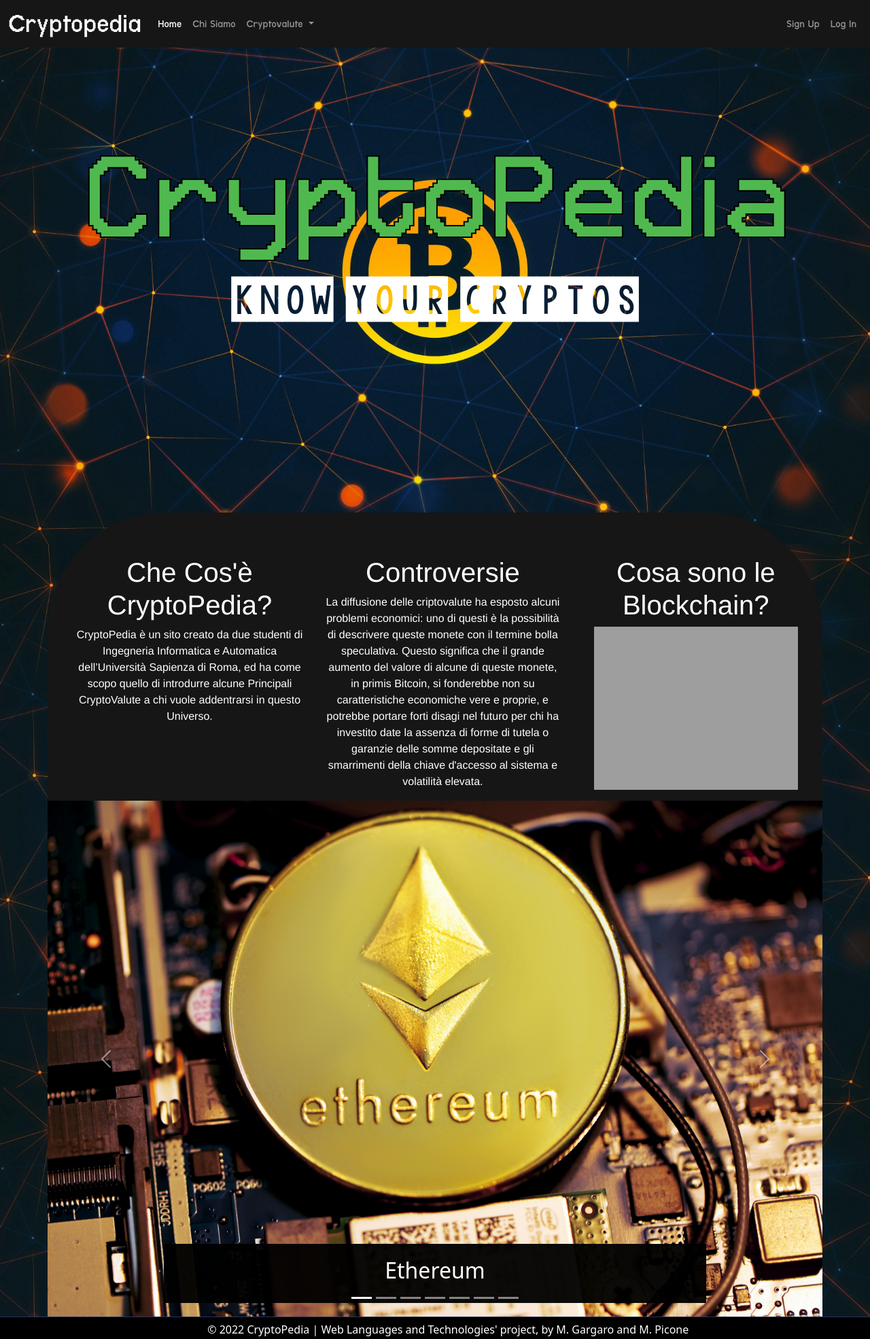
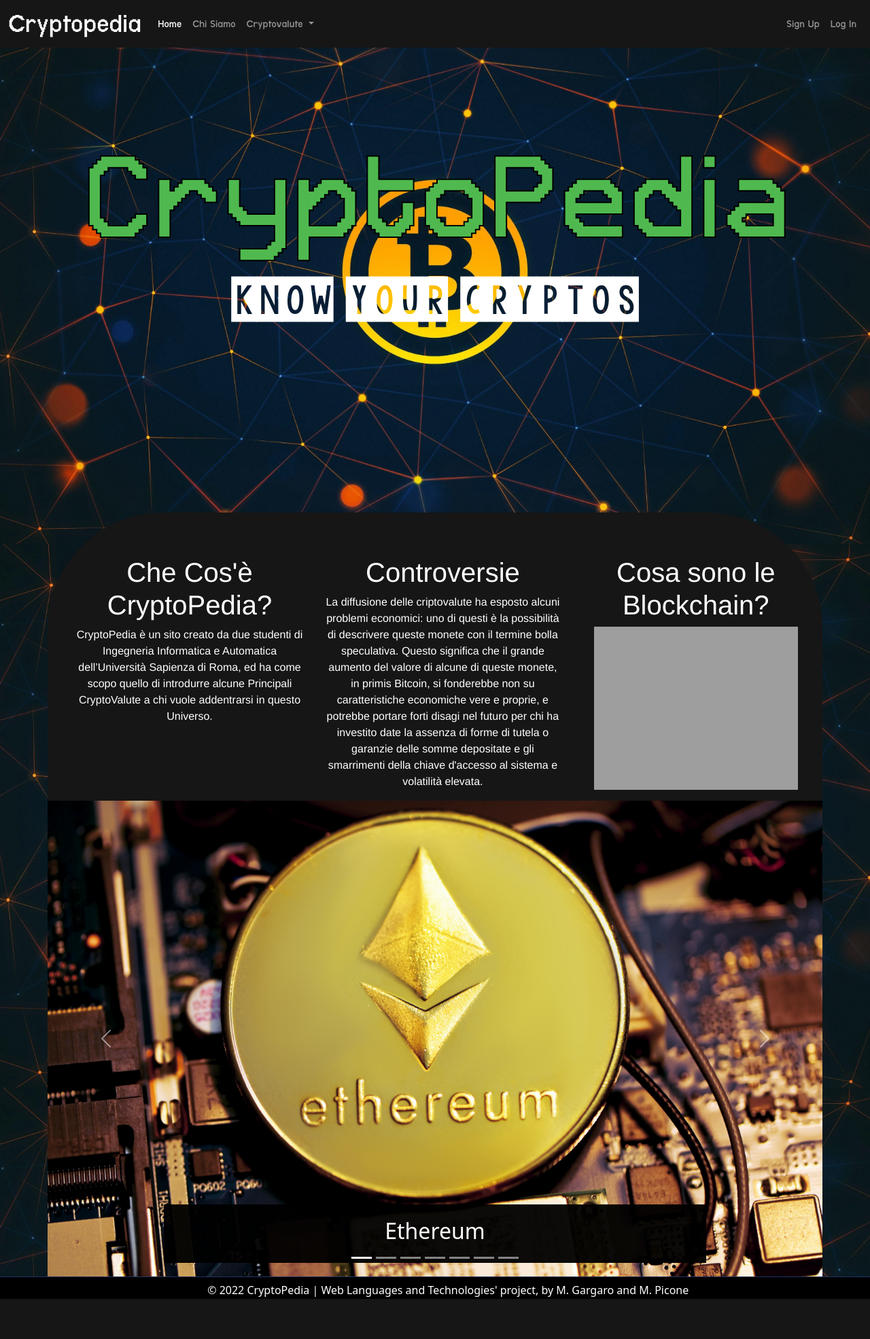
Before and after one commit to Pmax8/ProgettoLinguaggi, a PHP site: page / in a window 1280 px wide. Shown: the whole page at 68% size. After the commit the page ends 1911 px from the top, so only its background shows below. Run offline with PHP 8.4, Linux system fonts and the light colour scheme; grey boxes are pictures that could not be loaded.

Commit message:
Add files via upload

```diff
--- a/CryptoPedia 2.0/style.css
+++ b/CryptoPedia 2.0/style.css
@@ -82,8 +82,8 @@
 }
 
 .carousel-item{
-    max-height: 800px;
-    min-height: 4vw;
+    max-height: 700px;
+    min-height: 60%;
 }
 
 #car-caption{
```
